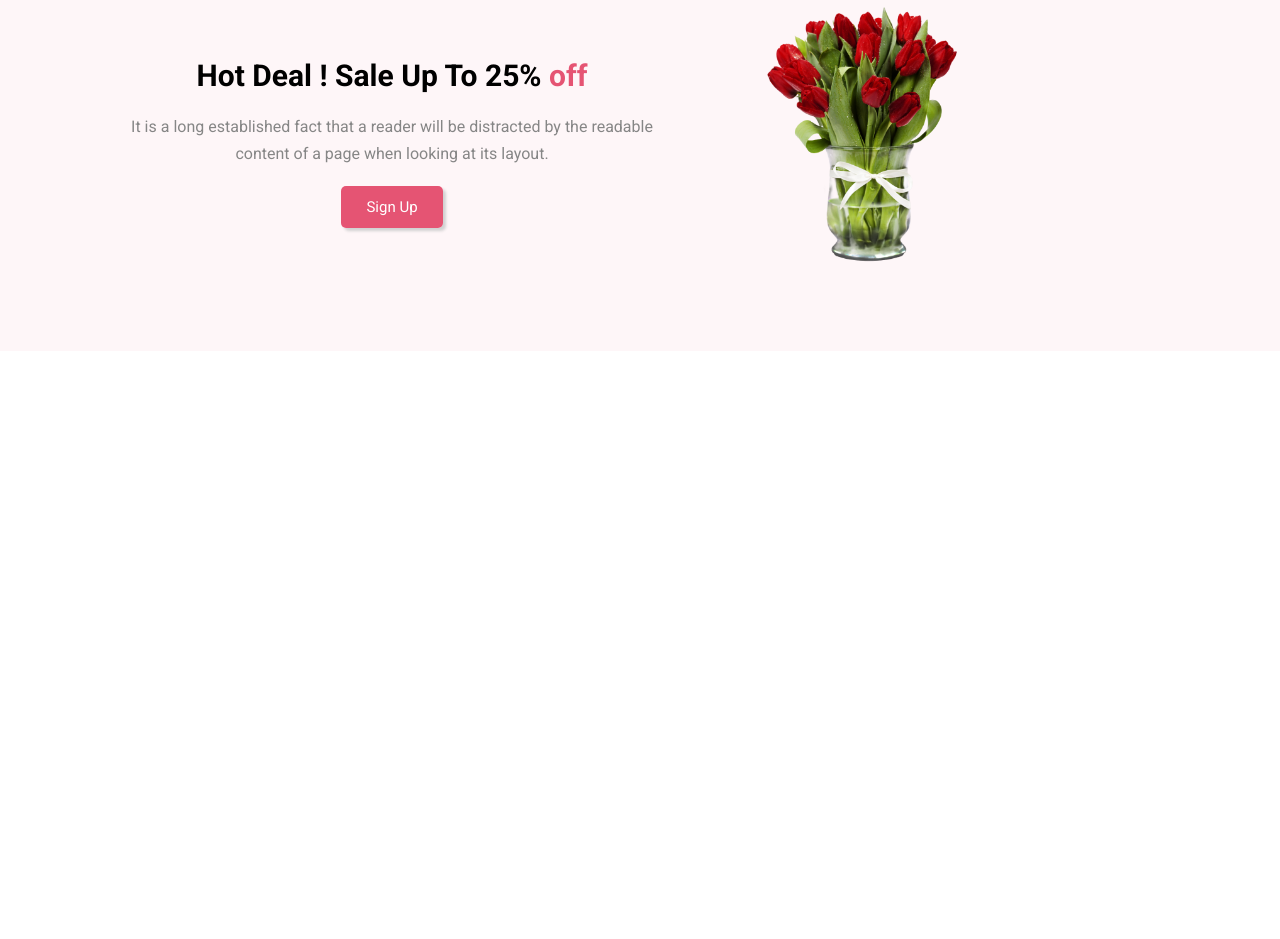
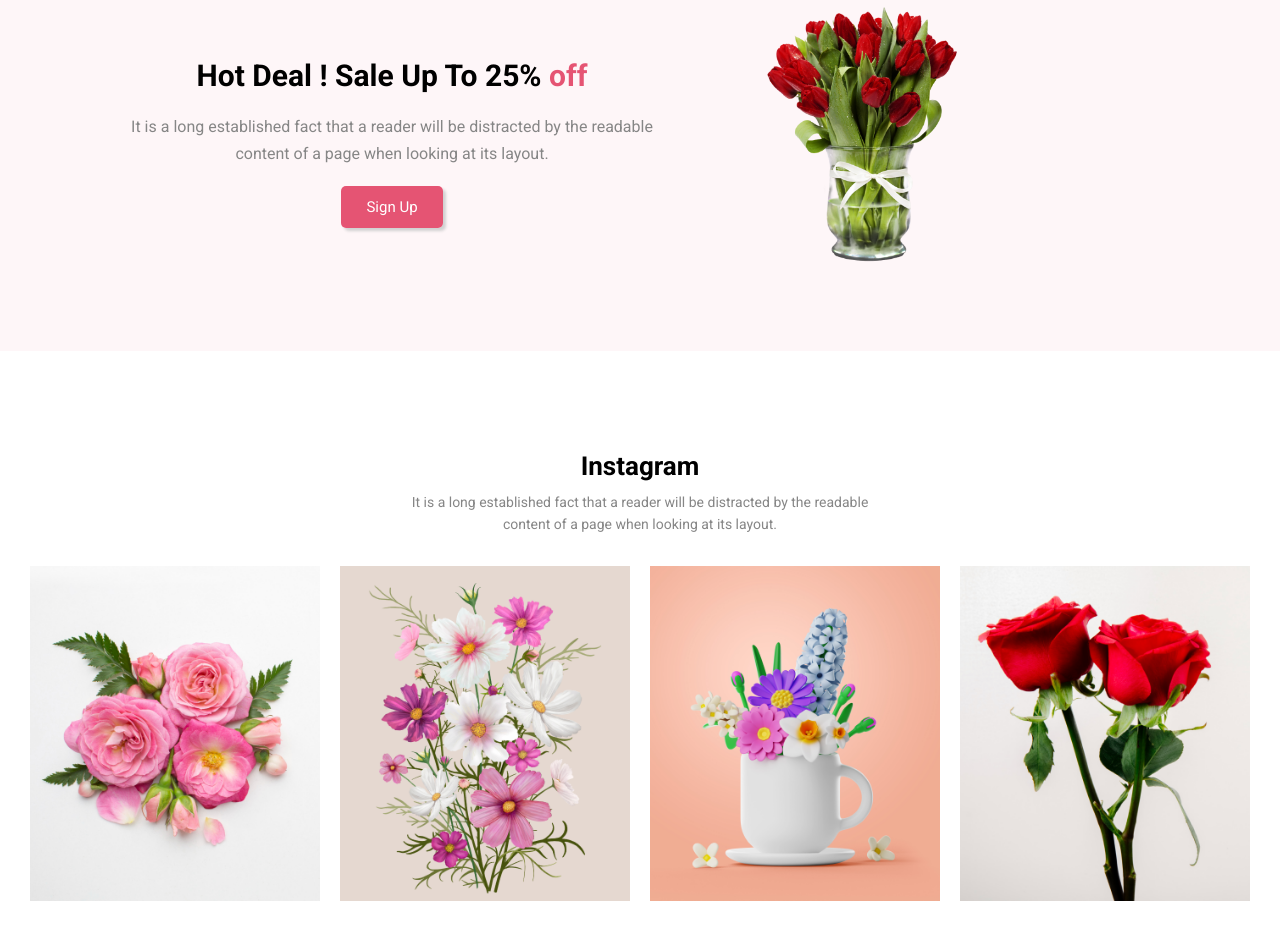
Before and after one commit to HossainRobin/flower-shop, a plain HTML site: page index.html in a window 1280 px wide. Shown: the part 1831-2770 px from the top of the page. Before the commit the page ends 2282 px from the top, so only its background shows below. Drawn offline with Linux system fonts and the light colour scheme.

Commit message:
instagram section added

```diff
--- a/assets/css/style.css
+++ b/assets/css/style.css
@@ -15,6 +15,10 @@ body{
 }
 .col-4{
     width: 33.33%;
+    display: inline-block;
+}
+.col-3{
+    width: 25%;
     display: inline-block;
 }
 /* Banner section start */
@@ -167,3 +171,17 @@ body{
     color: #E55473;
 }
 /* Hot Deal section end */
+/* Instagram section start */
+.insta{
+    margin-bottom: 100px;
+}
+.insta-head{
+    text-align: center;
+}
+.insta-body .col-3 img{
+    width: 100%;
+}
+.insta-body .col-3{
+    margin: 0px 10px;
+}
+/* Instagram section end */
--- a/index.html
+++ b/index.html
@@ -101,5 +101,31 @@
         </div>
     </section>
     <!-- Hot Deal section end -->
+    <!-- Instagram section start -->
+    <section class="insta">
+        <div class="container">
+            <div class="insta-head">
+                <h3 class="heading">Instagram</h3>
+                <p class="sub-heading">It is a long established fact that a reader will be distracted by the readable <br>content of a page when looking at its layout.</p>
+            </div>
+            <div class="insta-body">
+                <div class="row">
+                    <div class="col-3">
+                        <img src="assets/images/insta-1.png" alt="Instagram Image">
+                    </div>
+                    <div class="col-3">
+                        <img src="assets/images/insta-2.png" alt="Instagram Image">
+                    </div>
+                    <div class="col-3">
+                        <img src="assets/images/insta-3.png" alt="Instagram Image">
+                    </div>
+                    <div class="col-3">
+                        <img src="assets/images/insta-4.png" alt="Instagram Image">
+                    </div>
+                </div>
+            </div>
+        </div>
+    </section>
+    <!-- Instagram section end -->
 </body>
 </html>
```
Also changed, not shown: assets/images/insta-1.png (renamed from assets/images/Flower 01.png), assets/images/insta-2.png (renamed from assets/images/Rectangle 4.png), assets/images/insta-3.png (renamed from assets/images/Rectangle 5.png), assets/images/insta-4.png (renamed from assets/images/Rectangle 6.png).
